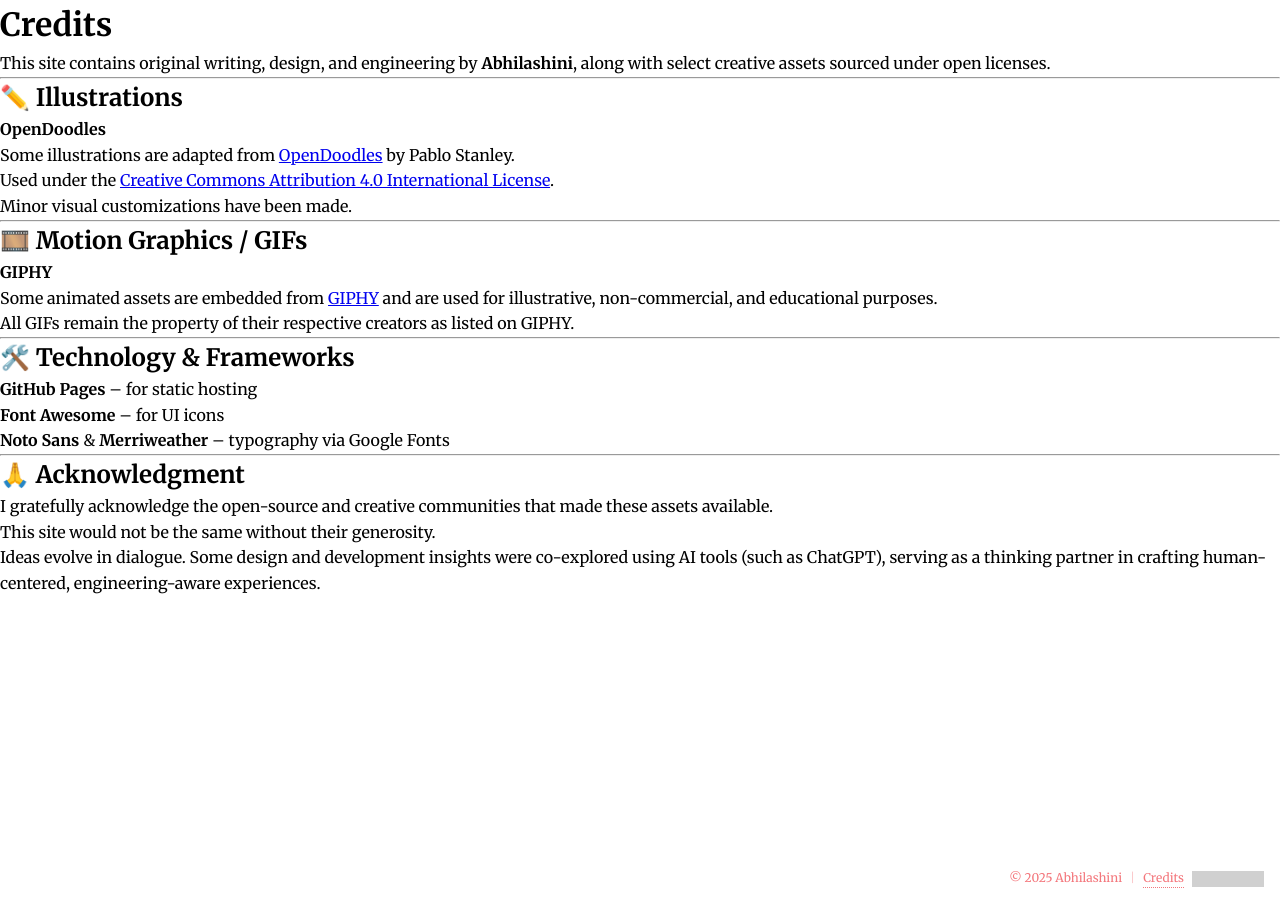
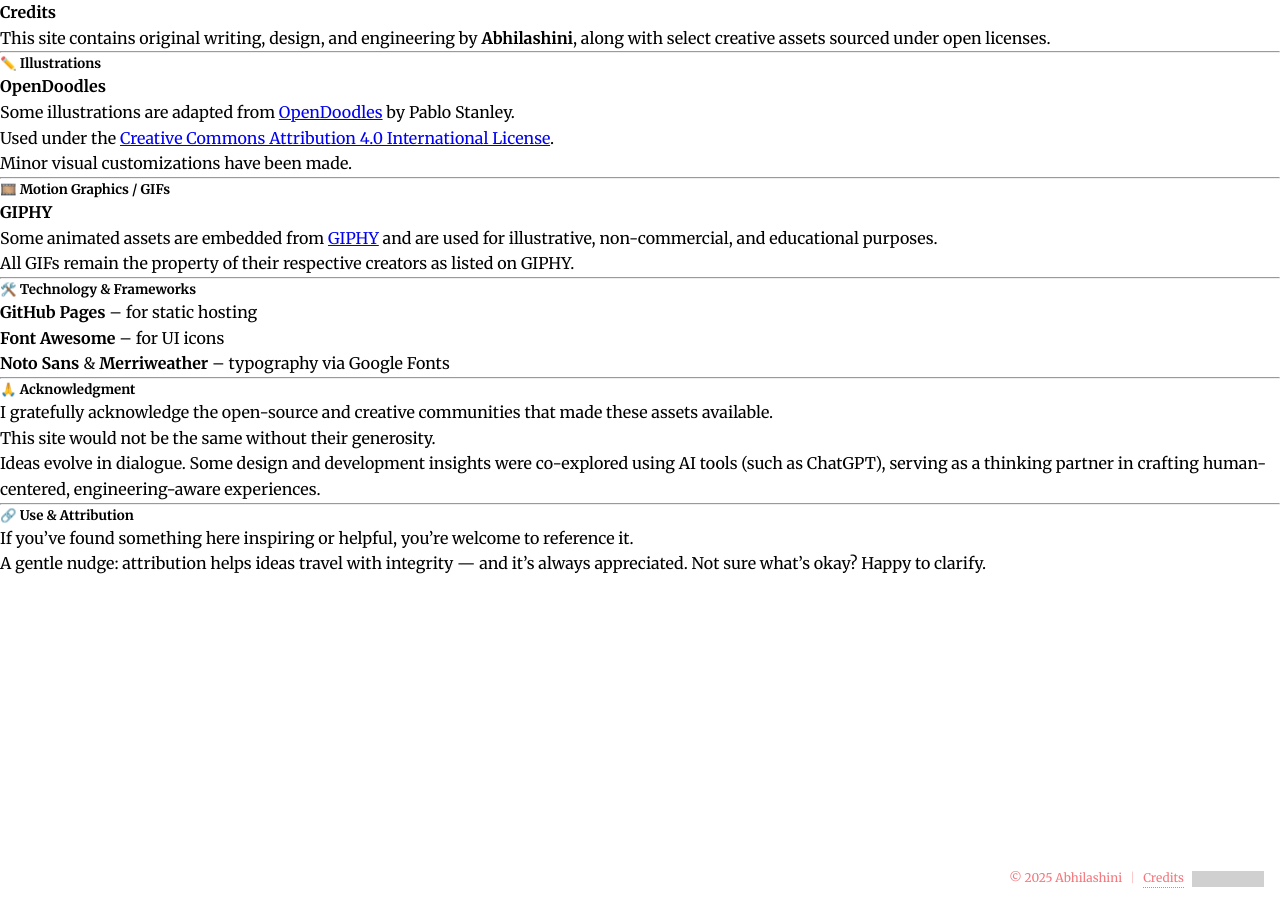
Before and after one commit to abhilashini/abhilashini.github.io, a Jekyll site: the page built from CREDITS.md, in a window 1280 px wide. Built offline with Jekyll 4.4.1, drawn with Linux system fonts in a browser that asks for light colours; our own code applies the rules of GitHub Pages for plain Markdown files; grey boxes are pictures that could not be loaded.

Commit message:
Update CREDITS.md

```diff
--- a/CREDITS.md
+++ b/CREDITS.md
@@ -1,10 +1,10 @@
-# Credits
+#### Credits
 
 This site contains original writing, design, and engineering by **Abhilashini**, along with select creative assets sourced under open licenses.
 
 ---
 
-## ✏️ Illustrations
+##### ✏️ Illustrations
 
 **OpenDoodles**
 Some illustrations are adapted from [OpenDoodles](https://www.opendoodles.com/) by Pablo Stanley.
@@ -13,7 +13,7 @@
 
 ---
 
-## 🎞️ Motion Graphics / GIFs
+##### 🎞️ Motion Graphics / GIFs
 
 **GIPHY**
 Some animated assets are embedded from [GIPHY](https://giphy.com/) and are used for illustrative, non-commercial, and educational purposes.
@@ -21,7 +21,7 @@
 
 ---
 
-## 🛠️ Technology & Frameworks
+##### 🛠️ Technology & Frameworks
 
 - **GitHub Pages** – for static hosting
 - **Font Awesome** – for UI icons
@@ -29,9 +29,19 @@
 
 ---
 
-## 🙏 Acknowledgment
+##### 🙏 Acknowledgment
 
 I gratefully acknowledge the open-source and creative communities that made these assets available.
 This site would not be the same without their generosity.
 
-Ideas evolve in dialogue. Some design and development insights were co-explored using AI tools (such as ChatGPT), serving as a thinking partner in crafting human-centered, engineering-aware experiences.
+Ideas evolve in dialogue. Some design and development insights were co-explored using AI tools (such as ChatGPT),
+serving as a thinking partner in crafting human-centered, engineering-aware experiences.
+
+---
+
+##### 🔗 Use & Attribution
+
+If you’ve found something here inspiring or helpful, you’re welcome to reference it.
+
+A gentle nudge: attribution helps ideas travel with integrity — and it's always appreciated.
+Not sure what's okay? Happy to clarify.
```
